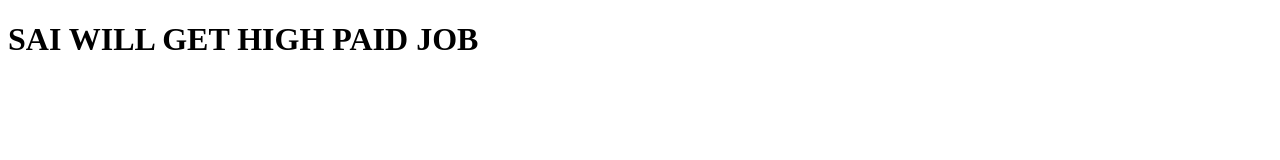
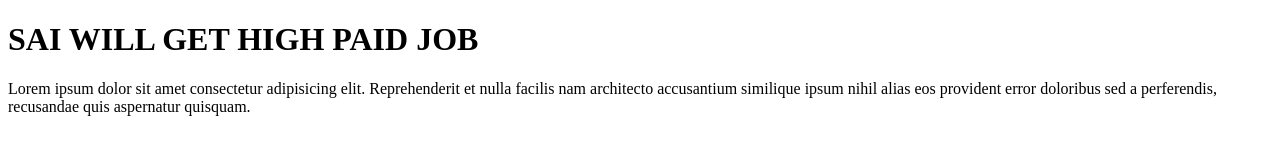
Before and after one commit to sainaresh2727/conflict, a plain HTML site: page index.html in a window 1280 px wide. Drawn offline with Linux system fonts and the light colour scheme.

Commit message:
paragraph added

```diff
--- a/index.html
+++ b/index.html
@@ -7,5 +7,6 @@
 </head>
 <body>
     <h1>SAI WILL GET HIGH PAID JOB</h1>
+    <p>Lorem ipsum dolor sit amet consectetur adipisicing elit. Reprehenderit et nulla facilis nam architecto accusantium similique ipsum nihil alias eos provident error doloribus sed a perferendis, recusandae quis aspernatur quisquam.</p>
 </body>
 </html>
```
